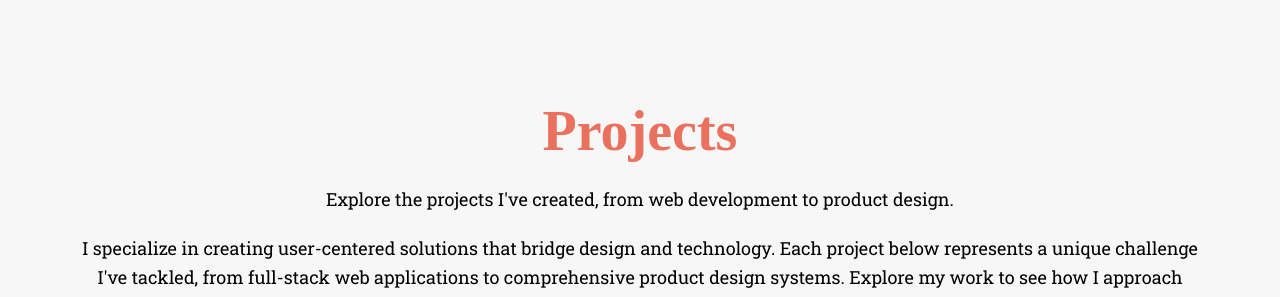
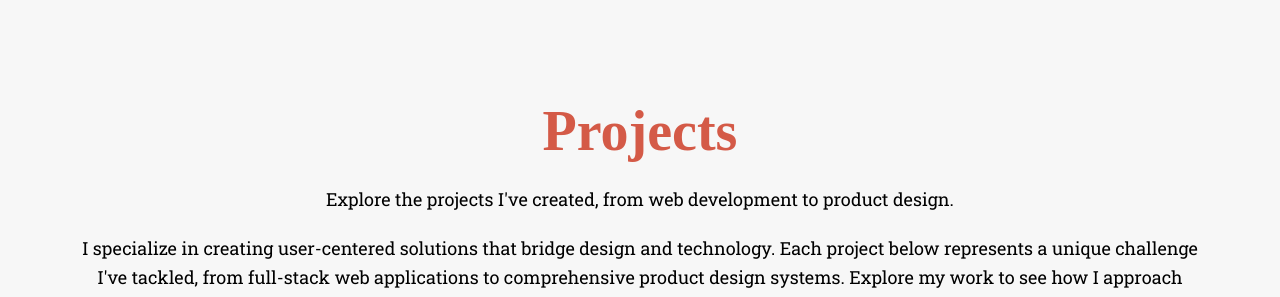
Before and after one commit to CardinisCode/cardiniscode.github.io, a Jekyll site: the page built from projects.html, in a window 1280 px wide. Shown: the part 212-509 px from the top of the page. Built offline with Jekyll 4.4.1, drawn with Linux system fonts in a browser that asks for light colours; some web fonts are replaced.

Commit message:
Used the updated hex code for a darker orange, to update the styling for the H1 Elements.

```diff
--- a/css/custom-typography.css
+++ b/css/custom-typography.css
@@ -9,7 +9,7 @@ h2.section-heading {
 
 /* H1 Styles */
 h1 {
-    color: #EA715E !important;
+    color: #D45A47 !important;
     font-family: 'Caudex', serif !important;
     font-size: 56px !important;
     text-align: center !important;
```
